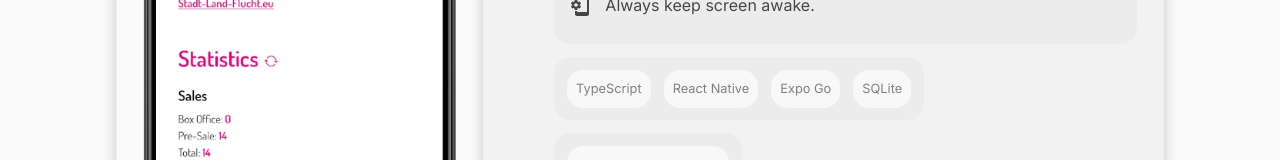
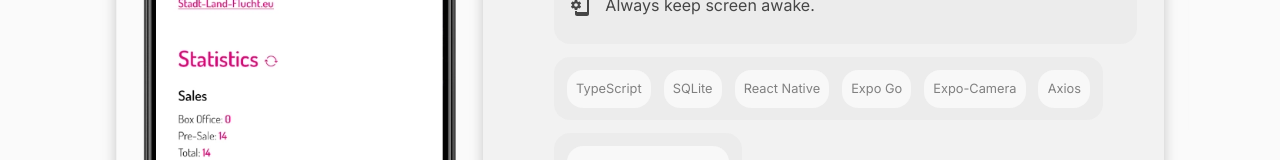
Before and after one commit to gunnar-miklis/portfolio, a React (Vite) app: page / in a window 1280 px wide. Shown: the part 2529-2689 px from the top of the page. Built offline with nearby package versions, Linux system fonts and the light colour scheme.

Commit message:
update projects

```diff
--- a/src/components/Card.tsx
+++ b/src/components/Card.tsx
@@ -235,10 +235,15 @@ export default function Card({
           <div className='card-inner'>
             <div className='card-header'>
               <h3>{title}</h3>
+              {category && date ? (
                 <p className='annotation'>
-                {category && category + ', '}
-                {date && date}
+                  {category}, {date}
                 </p>
+              ) : category ? (
+                <p className='annotation'>{category}</p>
+              ) : (
+                <p className='annotation'>{date}</p>
+              )}
             </div>
 
             {/* description */}
@@ -260,6 +265,7 @@ export default function Card({
           </div>
 
           {/* action links */}
+          {(liveDemo || sourceCode) && (
             <div
               className='paper paper-spacing-sm'
               style={{ flexFlow: 'row wrap' }}
@@ -273,6 +279,7 @@ export default function Card({
                 <LinkWithIcon href={sourceCode} icon={<GitHubIcon />} title='Source Code' />
               )}
             </div>
+          )}
 
           {/* footnote */}
           {footnote && <p className='annotation footnote'>{footnote}</p>}
--- a/src/data/projects.tsx
+++ b/src/data/projects.tsx
@@ -5,6 +5,7 @@ import LooksTwoIcon from '@mui/icons-material/LooksTwo';
 import LooksThreeIcon from '@mui/icons-material/Looks3';
 import ExternalLink from '../components/ExternalLink';
 import ticketing from './../assets/ticketing.webp';
+import portfolio from './../assets/portfolio.webp';
 import todo from './../assets/todo-list.webp';
 import tipCalc from './../assets/tip-calculator.webp';
 import webPlat from './../assets/web-platform.webp';
@@ -13,6 +14,7 @@ import qrComp from './../assets/qr-code-comp.webp';
 import thatLevel from './../assets/that-level-again.webp';
 import repCount from './../assets/repcount.webp';
 import sleepMinder from './../assets/sleepminder.webp';
+import tsLearning from './../assets/ts-learning-path.webp';
 
 export interface ProjectsType {
   [card: string]: Project;
@@ -37,7 +39,7 @@ export const projects: ProjectsType = {
     title: 'Event Ticketing',
     category: 'Latest Project',
     date: 'May 2024',
-    technologies: ['TypeScript', 'React Native', 'Expo Go', 'SQLite'],
+    technologies: ['TypeScript', 'SQLite', 'React Native', 'Expo Go', 'Expo-Camera', 'Axios'],
     sourceCode: 'https://github.com/gunnar-miklis#latest-project',
     imageSources: [ticketing],
     footnote:
@@ -84,11 +86,56 @@ export const projects: ProjectsType = {
       </>
     ),
   },
+  portfolio: {
+    id: 2,
+    title: 'Portfolio - Gunnar Miklis',
+    date: 'Jun 2024',
+    technologies: ['TypeScript', 'React', 'Vite', 'Lighthouse'],
+    liveDemo: 'https://gunnar-miklis.netlify.app/',
+    sourceCode: 'https://github.com/gunnar-miklis/portfolio',
+    imageSources: [portfolio],
+    content: (
+      <>
+        <>
+          <p>
+            Discover a user-centric approach and explore a blend of frontend and backend skills
+            coupled with a unique personality. Specializing in TypeScript, Node.js, Next.js, React,
+            and more. Emphasizing high software quality including maintainability, scalability,
+            security, and usability. Open to work and available for collaboration.
+          </p>
+          <div className='feature-list' title='Features' aria-label='Features'>
+            <ul className='list'>
+              <li>
+                <PhoneGearIcon /> Accessibility optimzation. Semantics, ARIA, Lighthouse.
+              </li>
+              <li>
+                <PhoneGearIcon /> Scroll events and animations. Typewriter.
+              </li>
+              <li>
+                <PhoneGearIcon /> Custom components: Horizontal scrollable gallery. Progress
+                indicator.
+              </li>
+            </ul>
+          </div>
+        </>
+      </>
+    ),
+  },
   todoList: {
-    id: 2,
+    id: 3,
     title: 'Todo List',
     date: 'Sep 2023',
-    technologies: ['HTML', 'CSS', 'JavaScript', 'MongoDB', 'Express', 'React', 'Vite'],
+    technologies: [
+      'Node.js',
+      'Express',
+      'MongoDB',
+      'Mongoose',
+      'React',
+      'Vite',
+      'Axios',
+      'REST',
+      'API',
+    ],
     liveDemo: 'https://main--restful-api-web-app.netlify.app/',
     sourceCode: 'https://github.com/gunnar-miklis/restful-api-web-app',
     imageSources: [todo],
@@ -96,16 +143,16 @@ export const projects: ProjectsType = {
     content: (
       <p>
         Develop a RESTful API Full-Stack Web Application using MERN-Stack (MongoDB, Express, React,
-        Node) and JavaScript as main language, in less than 48-hours.
+        Node.js) and JavaScript as main language, in less than 48-hours.
       </p>
     ),
   },
   tipCalculator: {
-    id: 3,
+    id: 4,
     title: 'Tip Calculator',
     category: 'Practice.Learn.Improve.',
     date: 'Aug 2023',
-    technologies: ['React', 'MUI', 'JSS', 'Vite'],
+    technologies: ['React', 'Vite', 'Material UI', 'JSS'],
     liveDemo: 'https://main--tip-calculator-57d393.netlify.app/',
     sourceCode:
       'https://github.com/gunnar-miklis/frontend-challenges/tree/main/tip-calculator/solutions/react-mui',
@@ -137,11 +184,11 @@ export const projects: ProjectsType = {
     ),
   },
   webPlatform: {
-    id: 4,
+    id: 5,
     title: 'Web Platform',
     category: 'Practice.Learn.Improve.',
     date: 'Aug 2023',
-    technologies: ['React', 'MUI', 'JSS', 'Vite'],
+    technologies: ['React', 'Material UI', 'JSS', 'Vite', 'GitHub Pages'],
     liveDemo: 'https://gunnar-miklis.github.io/intro-to-material-ui-react/',
     sourceCode: 'https://github.com/gunnar-miklis/intro-to-material-ui-react',
     imageSources: [webPlat],
@@ -181,7 +228,7 @@ export const projects: ProjectsType = {
     ),
   },
   summaryComponent: {
-    id: 5,
+    id: 6,
     title: 'Summary Component',
     category: 'Practice.Learn.Improve.',
     date: 'Jul 2023',
@@ -197,7 +244,7 @@ export const projects: ProjectsType = {
     ),
   },
   qrCodeComponent: {
-    id: 6,
+    id: 7,
     title: 'QR Code Component',
     category: 'Practice.Learn.Improve.',
     date: 'Jul 2023',
@@ -229,7 +276,7 @@ export const projects: ProjectsType = {
     ),
   },
   waitThatLevelAgain: {
-    id: 7,
+    id: 8,
     title: 'Wait...? That level, again?',
     category: 'Educational Project',
     date: 'Apr 2023',
@@ -240,6 +287,7 @@ export const projects: ProjectsType = {
       'DOM',
       'Canvas / p5js',
       'Git / GitHub',
+      'GitHub Pages',
       'OOP',
       'KISS',
       'DRY',
@@ -289,19 +337,20 @@ export const projects: ProjectsType = {
     ),
   },
   repCount: {
-    id: 8,
+    id: 9,
     title: 'RepCount',
     category: 'Educational Project',
     date: 'Apr 2023',
     technologies: [
-      'Node',
+      'Node.js',
       'Express',
       'MongoDB',
       'Mongoose',
       'Handlebars',
       'CI',
-      'Session Auth',
+      'Session Authentication',
       'CRUD',
+      'API',
     ],
     liveDemo: 'https://workout-tracker-repcount.cyclic.app/',
     sourceCode: 'https://github.com/gunnar-miklis/workout-tracker',
@@ -348,12 +397,12 @@ export const projects: ProjectsType = {
     ),
   },
   sleepMinder: {
-    id: 9,
+    id: 10,
     title: 'SleepMinder',
     category: 'Educational Project',
     date: 'May 2023',
     technologies: [
-      'Node',
+      'Node.js',
       'Express',
       'MongoDB',
       'Mongoose',
@@ -361,7 +410,7 @@ export const projects: ProjectsType = {
       'Axios',
       'Chart.js',
       'JSON Web Token',
-      'JWT Auth',
+      'JWT Authentication',
       'REST',
       'API',
     ],
@@ -403,4 +452,108 @@ export const projects: ProjectsType = {
       </>
     ),
   },
+  codingChallenges: {
+    id: 11,
+    title: 'Coding Challenges',
+    category: 'Practice.Learn.Improve.',
+    technologies: ['JavaScript', 'Regular Expression'],
+    sourceCode: 'https://github.com/gunnar-miklis/coding-challenges',
+    imageSources: [
+      'https://www.codewars.com/packs/assets/logo-square-red-big-dark-text.2e091298.png',
+    ],
+    content: (
+      <>
+        <p>
+          Part of my practice projects. Complete coding challenges provided by{' '}
+          <ExternalLink href='https://www.codewars.com/' title='Codewars' />.
+        </p>
+        <div className='feature-list' title='Features' aria-label='Features'>
+          <ul className='list'>
+            <li>
+              <PhoneGearIcon /> Fundamentals.
+            </li>
+            <li>
+              <PhoneGearIcon /> Strings and regular expressions.
+            </li>
+            <li>
+              <PhoneGearIcon /> Data Structures, array methods, lists, sorting.
+            </li>
+            <li>
+              <PhoneGearIcon /> Logic puzzles, algorithms.
+            </li>
+            <li>
+              <PhoneGearIcon /> Performance optimized code.
+            </li>
+            <li>
+              <PhoneGearIcon /> Edge cases.
+            </li>
+          </ul>
+        </div>
+      </>
+    ),
+  },
+  tsLearningPath: {
+    id: 12,
+    title: 'TypeScript Learning Path',
+    category: 'Practice.Learn.Improve.',
+    technologies: ['TypeScript', 'Node.js', 'git'],
+    sourceCode: 'https://github.com/gunnar-miklis/learn-typescript/tree/main/ms-learning-path',
+    imageSources: [tsLearning],
+    content: (
+      <>
+        <p>
+          Part of my practice projects. &quot;Learning Path: Build JavaScript applications using
+          TypeScript&quot; provided by{' '}
+          <ExternalLink
+            href='https://learn.microsoft.com/en-us/training/paths/build-javascript-applications-typescript/'
+            title='Microsoft'
+          />
+          .
+        </p>
+        <div className='feature-list' title='Features' aria-label='Features'>
+          <ul className='list'>
+            <li>
+              <PhoneGearIcon /> Conditionals.
+            </li>
+            <li>
+              <PhoneGearIcon /> Functions.
+            </li>
+            <li>
+              <PhoneGearIcon /> Scope.
+            </li>
+            <li>
+              <PhoneGearIcon /> Arrays.
+            </li>
+            <li>
+              <PhoneGearIcon /> Loops.
+            </li>
+            <li>
+              <PhoneGearIcon /> Iterators.
+            </li>
+            <li>
+              <PhoneGearIcon /> Objects.
+            </li>
+            <li>
+              <PhoneGearIcon /> Classes.
+            </li>
+            <li>
+              <PhoneGearIcon /> Modules.
+            </li>
+          </ul>
+        </div>
+      </>
+    ),
+  },
+  gitHub: {
+    id: 13,
+    title: 'Curious for more?',
+    technologies: ['GitHub'],
+    imageSources: ['https://github.githubassets.com/assets/GitHub-Logo-ee398b662d42.png'],
+    content: (
+      <p>
+        Explore more projects on my{' '}
+        <ExternalLink href='https://github.com/gunnar-miklis' title='GitHub' /> profile.
+      </p>
+    ),
+  },
 };
```
Also changed, not shown: src/assets/portfolio.webp (added), src/assets/ts-learning-path.webp (added). Lines whose indentation alone changed are shown as unchanged.
